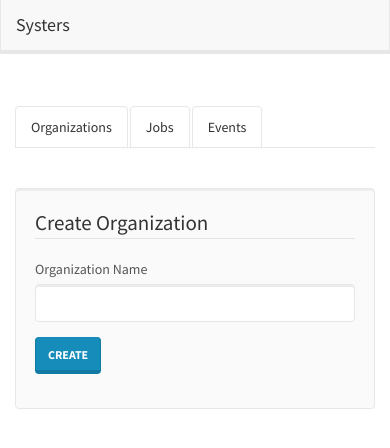
After one commit to Nerdylicious/vms-integrated, a Django app: page /organization/create/ in a window 390 px wide. The commit adds this page. Shown: the top 448 px of the page. Run offline with Django 3.2, Linux system fonts and the light colour scheme; the visitor is signed in with stand-in values (Sample User, id 1); data that the repository does not hold is empty; parts of the project's set-up code (start-up, migrations or seed data) failed here and were passed over; some libraries are stand-ins or nearby versions.

Commit message:
Created form for creating organizations

```diff
--- /dev/null
+++ b/vms/organization/templates/organization/create.html
@@ -0,0 +1,40 @@
+{% extends "administrator/settings.html" %}
+
+{% block setting_content %}
+    <div class="spacer"></div>
+    <div class="well">
+        <form class="form-horizontal" action="{% url 'organization:create' %}" method="post">
+            {% csrf_token %}
+            <fieldset>
+                <legend>Create Organization</legend>
+                {% if form.name.errors %}
+                    <div class="form-group has-error">
+                        <label class="col-md-2 control-label">Organization Name</label>
+                        <div class="col-md-8">
+                            <input class="form-control" placholder="Organization Name" type="text" name="name" value="{% if form.name.value %}{{ form.name.value }}{% endif %}">
+                            <p class="help-block">
+                                <strong>
+                                    {% for error in form.name.errors %}
+                                        {{ error }}
+                                    {% endfor %}
+                                </strong>
+                            </p>
+                        </div>
+                    </div>
+                {% else %}
+                    <div class="form-group">
+                        <label class="col-md-2 control-label">Organization Name</label>
+                        <div class="col-md-8">
+                            <input class="form-control" placholder="Organization Name" type="text" name="name" value="{% if form.name.value %}{{ form.name.value }}{% endif %}">
+                        </div>
+                    </div>
+                {% endif %}
+                <div class="form-group">
+                    <div class="col-md-12 col-md-offset-2">
+                        <button class="btn btn-primary" type="submit">Create</button>
+                    </div>
+                </div>
+            </fieldset>
+        </form>
+    </div>
+{% endblock %}
--- a/vms/organization/templates/organization/list.html
+++ b/vms/organization/templates/organization/list.html
@@ -3,7 +3,7 @@
 {% block setting_content %}
     <div class="spacer"></div>
     <div class="well well-sm">
-        <a href="#" class="btn btn-success btn-sm">Create Organization</a>
+        <a href="{% url 'organization:create' %}" class="btn btn-success btn-sm">Create Organization</a>
     </div>
     <table class="table table-striped table-hover">
         <thead>
--- a/vms/organization/urls.py
+++ b/vms/organization/urls.py
@@ -2,5 +2,6 @@ from django.conf.urls import patterns, url
 from organization import views
 
 urlpatterns = patterns('',
+    url(r'^create/$', views.create, name='create'),
     url(r'^list/$', views.list, name='list'),
 )
--- a/vms/organization/views.py
+++ b/vms/organization/views.py
@@ -6,6 +6,19 @@ from organization.forms import OrganizationForm
 from organization.services import *
 
 @login_required
+def create(request):
+    if request.method == 'POST':
+        form = OrganizationForm(request.POST)
+        if form.is_valid():
+            form.save()
+            return HttpResponseRedirect(reverse('organization:list'))
+        else:
+            return render(request, 'organization/create.html', {'form' : form,})
+    else:
+        form = OrganizationForm()
+        return render(request, 'organization/create.html', {'form' : form,})
+
+@login_required
 def list(request):
     organization_list = get_organizations_ordered_by_name()
     return render(request, 'organization/list.html', {'organization_list' : organization_list})
```
